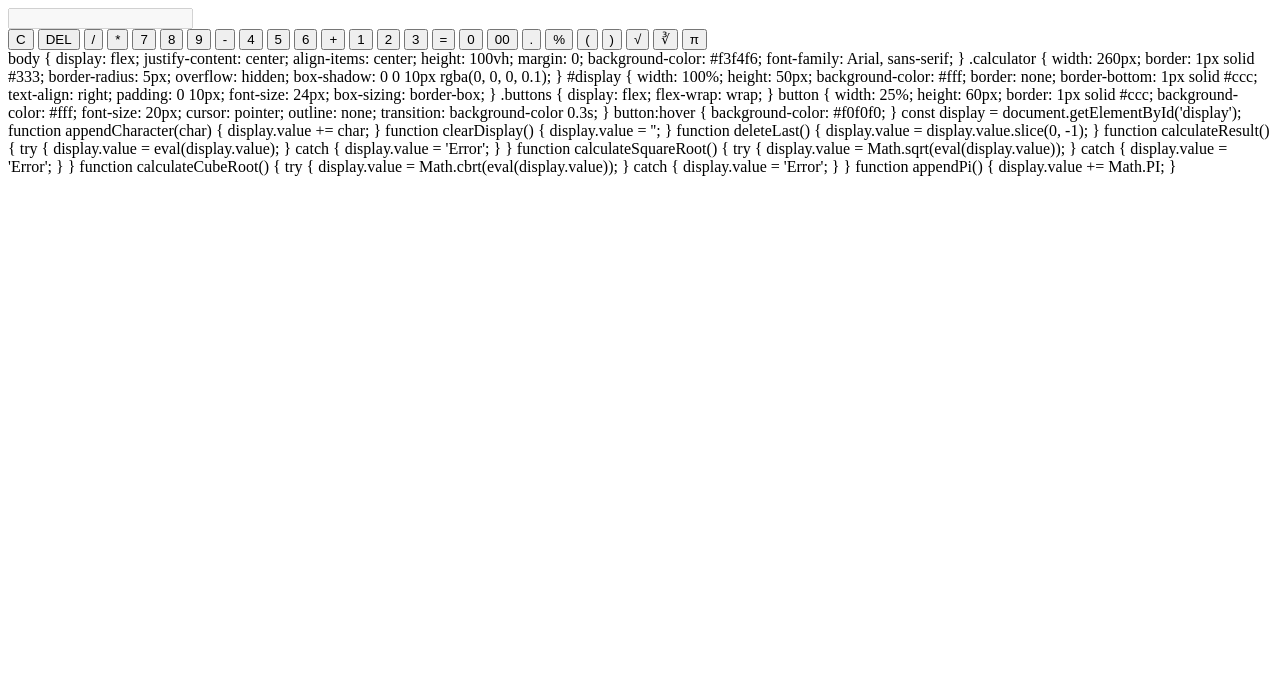
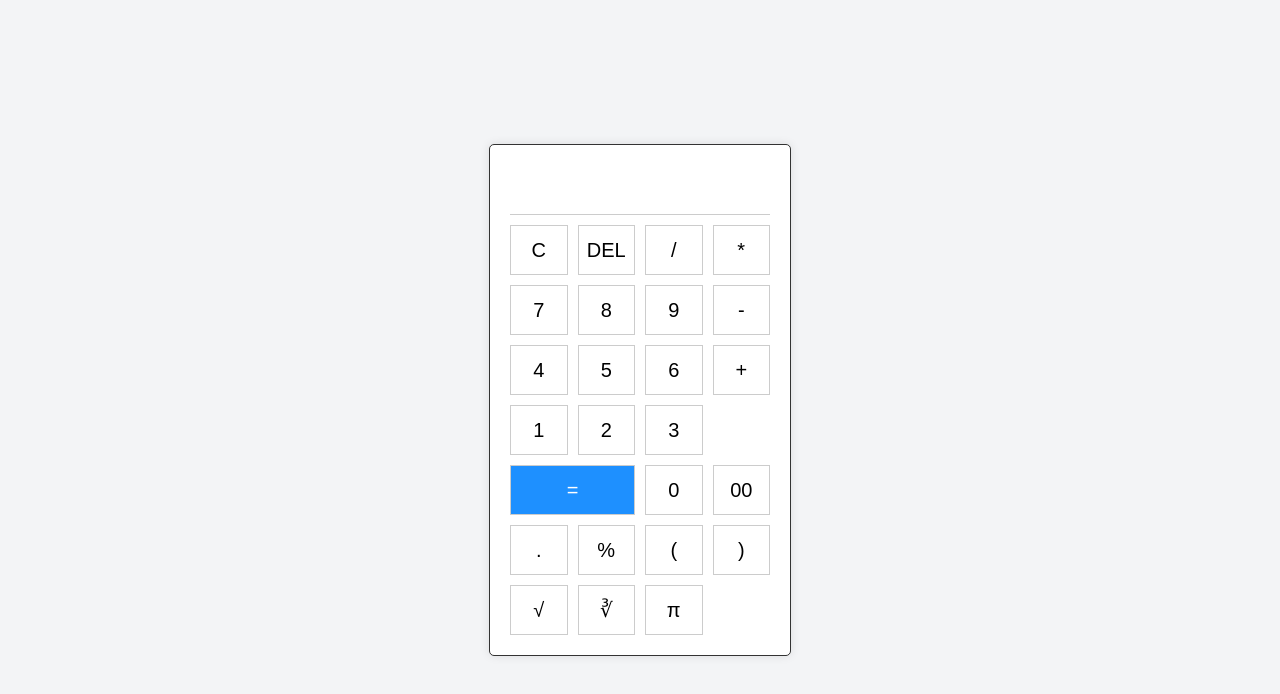
Before and after one commit to Takax62/Calculator, a plain HTML site: page index.html in a window 1280 px wide. Drawn offline with Linux system fonts and the light colour scheme.

Commit message:
Update index.html

```diff
--- a/index.html
+++ b/index.html
@@ -4,12 +4,70 @@
     <meta charset="UTF-8">
     <meta name="viewport" content="width=device-width, initial-scale=1.0">
     <title>Calculator</title>
-    <link rel="stylesheet" href="styles.css">
+    <style>
+        body {
+            display: flex;
+            justify-content: center;
+            align-items: center;
+            height: 100vh;
+            margin: 0;
+            background-color: #f3f4f6;
+            font-family: Arial, sans-serif;
+        }
+
+        .calculator {
+            display: grid;
+            grid-template-columns: repeat(4, 1fr);
+            gap: 10px;
+            width: 260px;
+            padding: 20px;
+            border: 1px solid #333;
+            border-radius: 5px;
+            background-color: #fff;
+            box-shadow: 0 0 10px rgba(0, 0, 0, 0.1);
+        }
+
+        #display {
+            grid-column: span 4;
+            height: 50px;
+            background-color: #fff;
+            border: none;
+            border-bottom: 1px solid #ccc;
+            text-align: right;
+            padding: 0 10px;
+            font-size: 24px;
+            box-sizing: border-box;
+        }
+
+        button {
+            width: 100%;
+            height: 50px;
+            border: 1px solid #ccc;
+            background-color: #fff;
+            font-size: 20px;
+            cursor: pointer;
+            outline: none;
+            transition: background-color 0.3s;
+        }
+
+        button:hover {
+            background-color: #f0f0f0;
+        }
+
+        .equals {
+            grid-column: span 2;
+            background-color: #1E90FF;
+            color: #fff;
+        }
+
+        .equals:hover {
+            background-color: #1C86EE;
+        }
+    </style>
 </head>
 <body>
     <div class="calculator">
         <input type="text" id="display" disabled>
-        <div class="buttons">
         <button onclick="clearDisplay()">C</button>
         <button onclick="deleteLast()">DEL</button>
         <button onclick="appendCharacter('/')">/</button>
@@ -25,7 +83,7 @@
         <button onclick="appendCharacter('1')">1</button>
         <button onclick="appendCharacter('2')">2</button>
         <button onclick="appendCharacter('3')">3</button>
-            <button onclick="calculateResult()">=</button>
+        <button class="equals" onclick="calculateResult()">=</button>
         <button onclick="appendCharacter('0')">0</button>
         <button onclick="appendCharacter('00')">00</button>
         <button onclick="appendCharacter('.')">.</button>
@@ -36,61 +94,7 @@
         <button onclick="calculateCubeRoot()">∛</button>
         <button onclick="appendPi()">π</button>
     </div>
-    </div>
-    <script src="script.js"></script>
-</body>
-</html>
-
-body {
-    display: flex;
-    justify-content: center;
-    align-items: center;
-    height: 100vh;
-    margin: 0;
-    background-color: #f3f4f6;
-    font-family: Arial, sans-serif;
-}
-
-.calculator {
-    width: 260px;
-    border: 1px solid #333;
-    border-radius: 5px;
-    overflow: hidden;
-    box-shadow: 0 0 10px rgba(0, 0, 0, 0.1);
-}
-
-#display {
-    width: 100%;
-    height: 50px;
-    background-color: #fff;
-    border: none;
-    border-bottom: 1px solid #ccc;
-    text-align: right;
-    padding: 0 10px;
-    font-size: 24px;
-    box-sizing: border-box;
-}
-
-.buttons {
-    display: flex;
-    flex-wrap: wrap;
-}
-
-button {
-    width: 25%;
-    height: 60px;
-    border: 1px solid #ccc;
-    background-color: #fff;
-    font-size: 20px;
-    cursor: pointer;
-    outline: none;
-    transition: background-color 0.3s;
-}
-
-button:hover {
-    background-color: #f0f0f0;
-}
-
+    <script>
         const display = document.getElementById('display');
 
         function appendCharacter(char) {
@@ -132,3 +136,6 @@ function calculateCubeRoot() {
         function appendPi() {
             display.value += Math.PI;
         }
+    </script>
+</body>
+</html>
```
Lines whose indentation alone changed are shown as unchanged.
